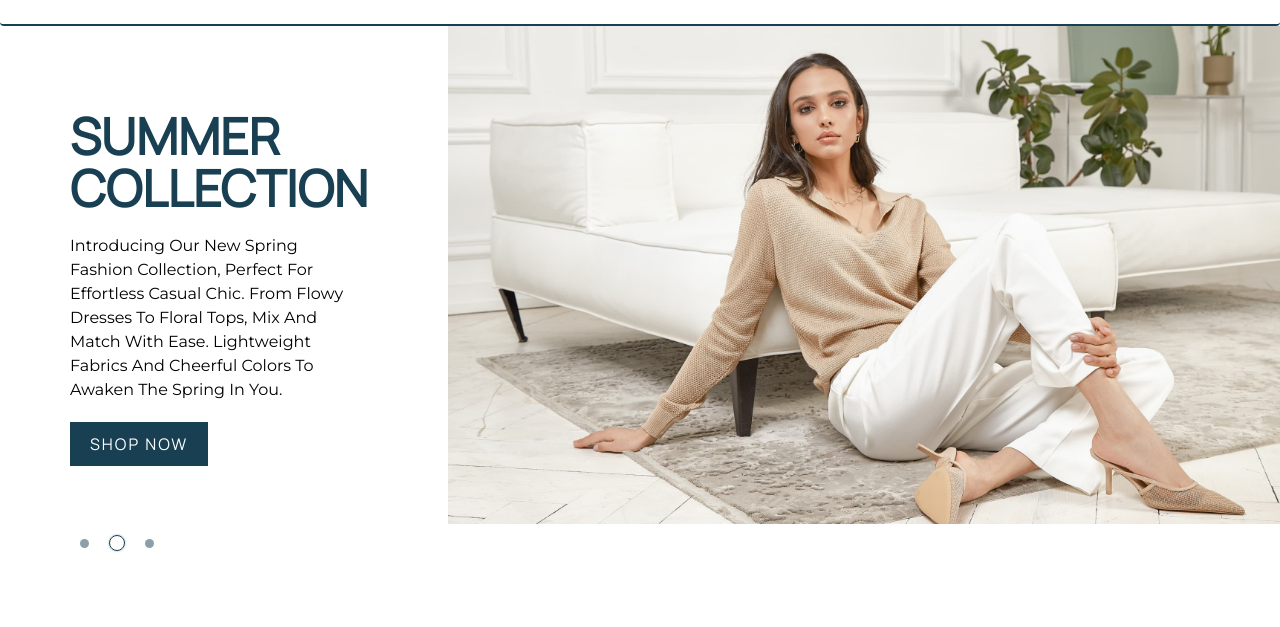
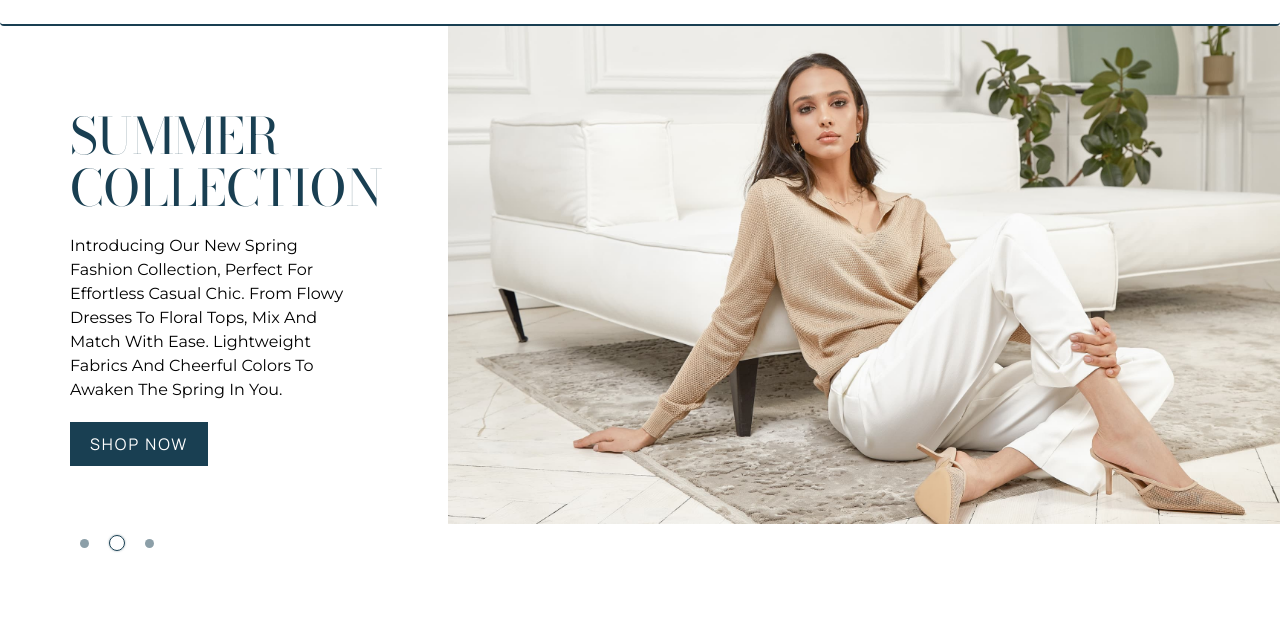
Before and after one commit to Nayan313/nsroyal.github.io, a plain HTML site: page index.html in a window 1280 px wide. Shown: the part 94-721 px from the top of the page. Drawn offline with nearby package versions, Linux system fonts and the light colour scheme; a web font is replaced by a local one.

Commit message:
Update style.css

```diff
--- a/css/style.css
+++ b/css/style.css
@@ -1,7 +1,7 @@
 @import url('https://fonts.googleapis.com/css2?family=Open+Sans:wght@300&display=swap');
 @import url('https://fonts.googleapis.com/css2?family=Manrope&display=swap');
 @import url('https://fonts.googleapis.com/css2?family=Montserrat&display=swap');
-
+@import url('https://fonts.googleapis.com/css2?family=Bodoni+Moda:ital@1&display=swap');
 
 
 body {
@@ -87,13 +87,13 @@ a {
 }
 
 .img-slider .slide .info h2 {
-	font-weight: 900;
+	font-weight: 500;
 	font-size: 50px;
 	color: #193f52;
 	line-height: 1.04615;
 	text-transform: uppercase;
 	width: 100%;
-	font-family: 'Manrope', sans-serif;
+	font-family: 'Bodoni Moda', serif;
 }
 
 /* .img-slider .slide .info h2::before {
```
